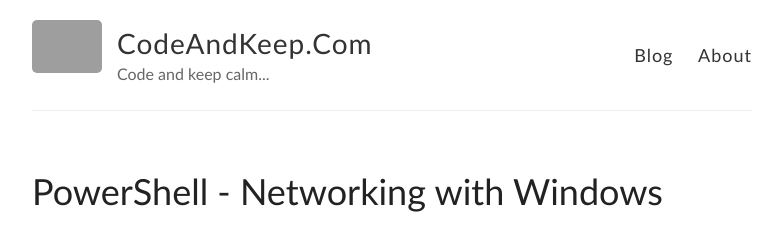
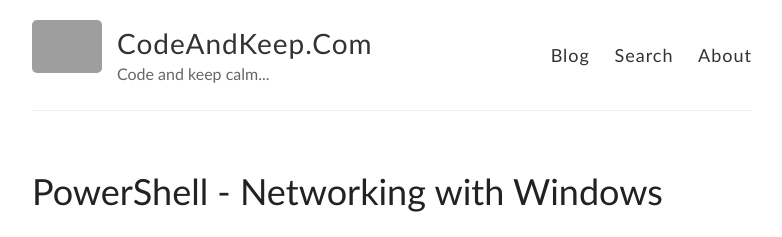
Before and after one commit to briansworth/dev, a Jekyll site: the page built from index.html, in a window 1280 px wide and 900 px high. Shown: the top 237 px of the window, without its empty margins (248-1030 px from the left). Built offline with Jekyll 4.4.1, drawn with Linux system fonts in a browser that asks for light colours; grey boxes are pictures that could not be loaded.

Commit message:
Added Search navigation to default layout

```diff
--- a/_layouts/default.html
+++ b/_layouts/default.html
@@ -12,8 +12,6 @@
 
     <link rel="stylesheet" type="text/css" href="{{ site.baseurl }}/style.css" />
     <link rel="alternate" type="application/rss+xml" title="{{ site.name }} - {{ site.description }}" href="{{ site.baseurl }}/feed.xml" />
-
-    <!-- Created with Jekyll Now - http://github.com/barryclark/jekyll-now -->
   </head>
 
   <body>
@@ -29,6 +27,7 @@
 
           <nav>
             <a href="{{ site.baseurl }}/">Blog</a>
+            <a href="{{ site.baseurl }}/search">Search</a>
             <a href="{{ site.baseurl }}/about">About</a>
           </nav>
         </header>
```
